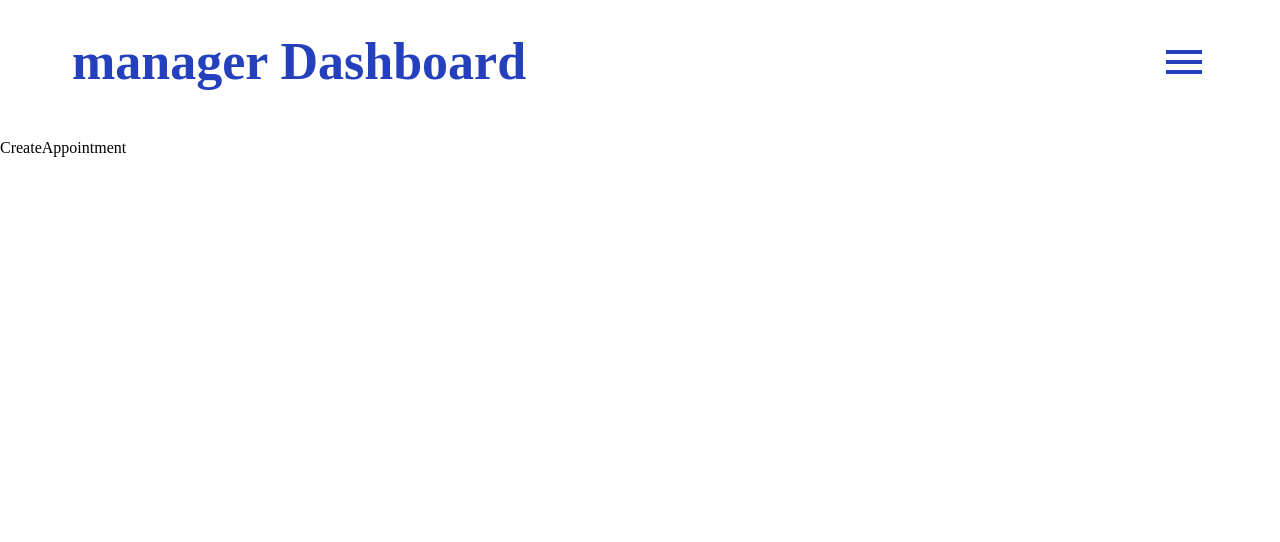
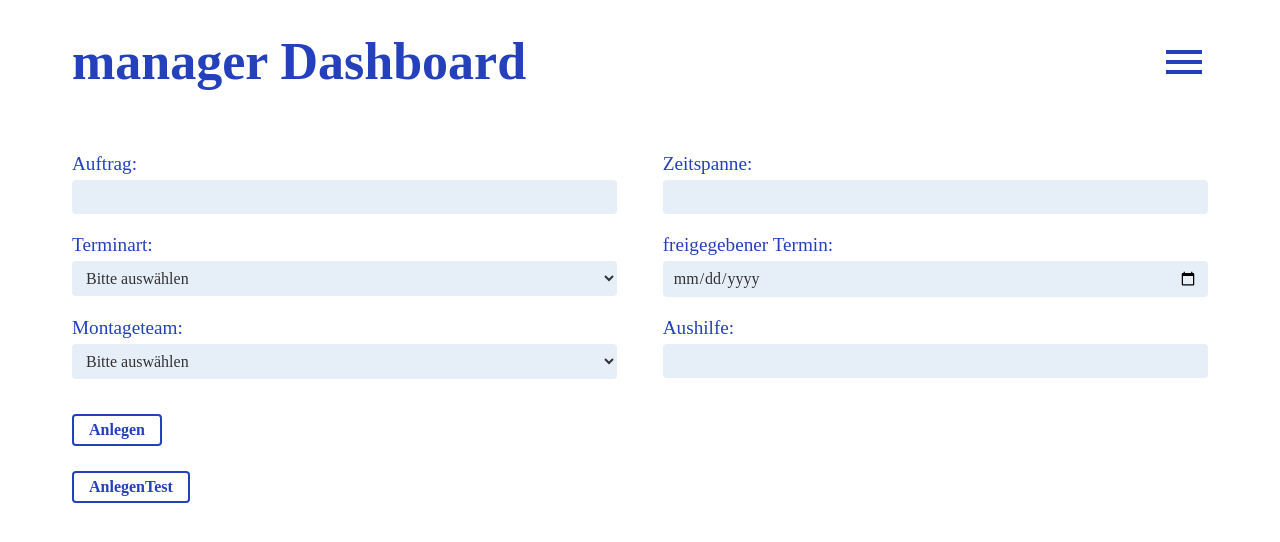
Before and after one commit to ScheduPlan/frontend, a React (Create React App) app: page /manager/appointment in a window 1280 px wide. Shown: the top 542 px of the page. Built offline with nearby package versions, Linux system fonts and the light colour scheme; the HTML template or start-up script is replaced by a standard one.

Commit message:
feat: added sidebar for manager

```diff
--- /dev/null
+++ b/src/components/Sidebar.js
@@ -0,0 +1,34 @@
+import React from 'react';
+import style from './Sidebar.module.css';
+
+export default function Sidebar() {
+    const appoint = [
+        {
+            order: "Prod01_2023",
+            time: 2.5,
+            category: "Montage"
+        },
+        {
+            order: "Prod02_2023",
+            time: 4,
+            category: "Reklamation"
+        }
+    ]
+
+    return (
+        <div className={style.sidebar}>
+            <h4>Termine</h4>
+            <div className={style.appointment_box_wrapper}>
+                {appoint.map((a) => (
+                    <div className={style.appointment_box}>
+                        <p className={style.title}>{a.order}</p>
+                        <div className={style.appointment_detail}>
+                            <p><b>Kategorie:</b> {a.category}</p>
+                            <p><b>Zeitaufwand:</b> {a.time}</p>
+                        </div>
+                    </div>
+                ))}
+            </div>
+        </div>
+    )
+}
--- /dev/null
+++ b/src/components/Sidebar.module.css
@@ -0,0 +1,34 @@
+.sidebar {
+    width: 25%;
+    height: calc(100vh - 150px);
+    padding: 1rem;
+    background: var(--primary);
+    color: #fff;
+}
+
+.appointment_box_wrapper {
+    width: 100%;
+    height: 88%;
+    background: #fff;
+    color: var(--primary);
+    overflow: scroll;
+}
+
+.appointment_box {
+    width: auto;
+    margin: 0.4rem;
+    padding: 0.8rem;
+    background: #e6e6e6;
+    cursor: pointer;
+}
+
+.appointment_box .title {
+    font-size: 18px;
+    font-weight: 600;
+    margin-top: 0;
+    margin-bottom: 0.6rem;
+}
+
+.appointment_detail p {
+    margin: 0;
+}
--- a/src/index.css
+++ b/src/index.css
@@ -25,8 +25,14 @@ body {
   overflow-x: hidden;
 }
 
+.content-wrapper {
+  display: flex;
+}
+
 .content-container {
   padding: 0 2rem;
+  max-width: 1200px;
+  margin: 0 auto;
 }
 
 /* Font styles */
@@ -100,6 +106,7 @@ form .form-row {
   display: flex;
   flex-flow: row wrap;
   column-gap: 1rem;
+  justify-content: space-between;
 }
 
 form .form-row label {
@@ -112,7 +119,7 @@ form .form-row label {
   }
 }
 
-form input {
+form input, form select {
   padding: 8px 10px;
   font-family: 'PT Sans';
   font-size: 1rem;
@@ -123,7 +130,7 @@ form input {
   border-radius: 4px;
 }
 
-form input.light-blue {
+.light-blue {
   background-color: #93b4df3b;
 }
 
--- a/src/pages/AssemblerDashboard.js
+++ b/src/pages/AssemblerDashboard.js
@@ -1,6 +1,5 @@
 import React from 'react'
 import Calendar from '../components/Calendar'
-import Header from '../components/Header'
 
 export default function AssemblerDashboard() {
   const appoint = [
--- a/src/pages/CreateAppointment.js
+++ b/src/pages/CreateAppointment.js
@@ -1,12 +1,65 @@
-import React from 'react'
-import { Outlet } from 'react-router-dom'
+import React from 'react';
+import Swal from 'sweetalert2';
 
 export default function CreateAppointment() {
-  return (
-    <div>
-      <p>
-        CreateAppointment
-      </p>
+
+  function submitForm() {
+    Swal.fire({
+      position: 'top-end',
+      icon: 'success',
+      title: 'Neuer Termin angelegt!',
+      showConfirmButton: false,
+      timer: 5000
+    })
+  }
+
+  return ( //Auftrag(per Auftragsnummer), Zeitspanne, Art, Montageteam, Aushilfe/n, freigegebener Termin
+    <div className='content-container'>
+      <form onSubmit={submitForm}>
+        <div className='form-row'>
+          <label>
+            Auftrag:
+            <input className='light-blue' type="text" name="order" required />
+          </label>
+          <label>
+            Zeitspanne:
+            <input className='light-blue' type="text" name="period" required />
+          </label>
+        </div>
+        <div className='form-row'>
+          <label>
+            Terminart:
+            <select className='light-blue' name="type" required>
+              <option disabled selected hidden>Bitte auswählen</option>
+              <option>Montage</option>
+              <option>Reklamation</option>
+              <option>Lieferung</option>
+            </select>
+          </label>
+          <label>
+            freigegebener Termin:
+            <input className='light-blue' type="date" name="date" required />
+          </label>
+        </div>
+        <div className='form-row'>
+          <label>
+            Montageteam:
+            <select className='light-blue' name="team" required >
+              <option disabled selected hidden>Bitte auswählen</option>
+              <option>Süd 1</option>
+              <option>Süd 2</option>
+              <option>Nord 1</option>
+              <option>Nord 2</option>
+            </select>
+          </label>
+          <label>
+            Aushilfe:
+            <input className='light-blue' type="text" name="helper" required />
+          </label>
+        </div>
+        <input className="btn primary" type="submit" value="Anlegen" />
+        <input onClick={submitForm} className="btn primary" type="button" value="AnlegenTest" />
+      </form>
     </div>
   )
 }
--- a/src/pages/Schedule.js
+++ b/src/pages/Schedule.js
@@ -1,7 +1,25 @@
 import React from 'react'
+import Calendar from '../components/Calendar'
+import Sidebar from '../components/Sidebar'
 
 export default function Schedule() {
+  const appoint = [
+    {
+      start: new Date(2023, 10, 17, 8, 0),
+      end: new Date(2023, 10, 17, 13, 0),
+      category: "Montage"
+    },
+    {
+      start: new Date(2023, 10, 2, 9, 0),
+      end: new Date(2023, 10, 2, 10, 30),
+      category: "Reklamation"
+    }
+  ]
+
   return (
-    <div>Schedule</div>
+    <div className='content-wrapper'>
+      <Sidebar />
+      <Calendar appointments={appoint} />
+    </div>
   )
 }
```
Also changed, not shown: src/pages/CreatePerson.js (indentation only).
